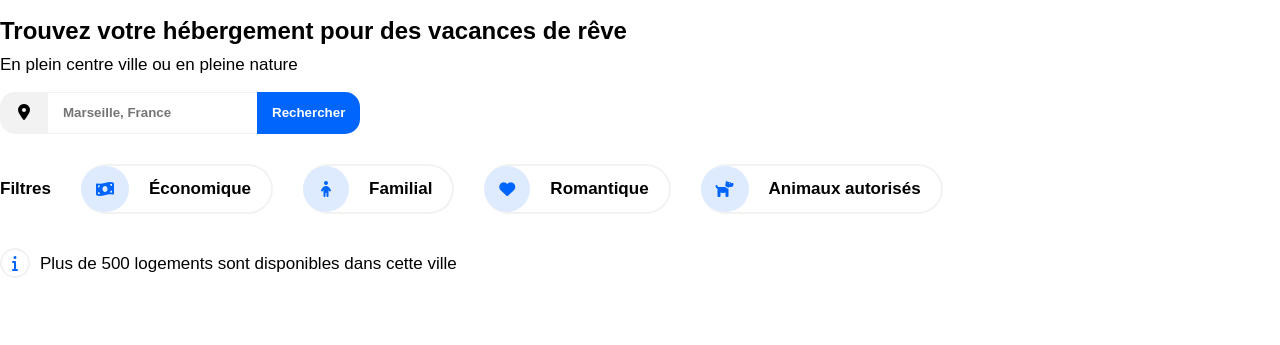
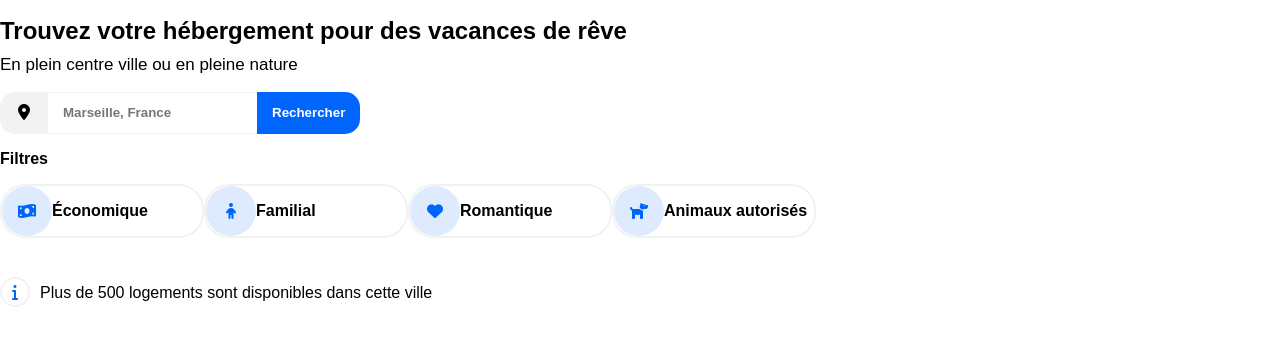
Before and after one commit to Bisuke76/AxelBurguiere_2_12072021, a plain HTML site: page index.html in a window 1280 px wide. Shown: the part 87-432 px from the top of the page. Drawn offline with Linux system fonts and the light colour scheme; a web font is replaced by a local one.

Commit message:
code propre pour les filtres

```diff
--- a/index.html
+++ b/index.html
@@ -47,30 +47,38 @@
         </form>
         <!-- FORMULAIRE -->
         <!-- FILTRES -->
-        <section class="filters">
-            <h3>Filtres</h3>
-            <div class="economy">
-                <i class="fas fa-money-bill-wave"></i>
-                <h3>Économique</h3>
+        <p class="Filtres_P">Filtres</p>
+        <section class="section_filters">
+            <div class="filters_titles">
+                <div class="logofilters">
+                    <i class="fas fa-money-bill-wave"></i>
+                </div>
+                <p class="Filtres">Économique</p>
             </div>
-            <div class="family">
-                <i class="fas fa-child"></i>
-                <h3>Familial</h3>
+            <div class="filters_titles">
+                <div class="logofilters">
+                    <i class="fas fa-child"></i>
+                </div>
+                <p class="Filtres">Familial</p>
             </div>
-            <div class="romantic">
-                <i class="fas fa-heart"></i>
-                <h3>Romantique</h3>
+            <div class="filters_titles">
+                <div class="logofilters">
+                    <i class="fas fa-heart"></i>
+                </div>
+                <p class="Filtres">Romantique</p>
             </div>
-            <div class="pets_allowed">
-                <i class="fas fa-dog"></i>
-                <h3>Animaux autorisés</h3>
+            <div class="filters_titles">
+                <div class="logofilters">
+                    <i class="fas fa-dog"></i>
+                </div>
+                <p class="Filtres">Animaux autorisés</p>
             </div>
         </section>
-        <!-- FILTRES -->
+        <!--FILTRES -->
         <!-- INFORMATION -->
         <section class="information">
             <i class="fas fa-info"></i>
-            <h3>Plus de 500 logements sont disponibles dans cette ville</h3>
+            <p>Plus de 500 logements sont disponibles dans cette ville</p>
         </section>
         <!-- INFORMATION -->
     </div>
--- a/style.css
+++ b/style.css
@@ -134,6 +134,8 @@ form{
     color: white;
     padding: 0px 10px 0px 10px;
     border-radius: 15px;
+    position: relative;
+    right: 10px;
   }
   button{
     border: none;
@@ -141,119 +143,52 @@ form{
     background-color: #0065FC;
   }
 }
-/*mise en forme filtres */
-.filters{
+/* mise en forme filtres */
+.section_filters{
+  display: flex;
+  flex-wrap: wrap;
+}
+
+.Filtres, .Filtres_P{
+  font-weight: bold;
+}
+.filters_titles{
   display: flex;
   align-items: center;
-  flex-wrap: wrap;
-  padding-top: 30px;
+  width: 200px;
+  border-radius: 25px;
+  border: 2px solid #F2F2F2;
 }
-.filters h3{
-  font-weight: bold;
-  margin-bottom: 10px;
+.logofilters{
+  display: flex;
+  justify-content: center;
+  align-items: center;
+  height: 50px;
+  width: 50px;
+  border-radius: 50px;
+  background-color: #DEEBFF;
+  color: #0065FC;
 }
-.economy{
-  display: flex;
-  align-items: center;
-  margin-left: 30px;
-  border: 2px solid #F2F2F2;
-  border-radius: 50px;
-  border-left: none;
-}
-.economy i{
-  color: #0065FC;
-  background-color: #DEEBFF;
-  padding: 15px;
-  border-radius: 50px;
-}
-.economy h3{
-  padding: 0px 20px 0px 20px;
-}
-.economy:hover{
+/* changement apparence filtres */
+.filters_titles:hover{
   background-color: #DEEBFF;
   transition-duration: 0.5s;
 }
-.family{
-  display: flex;
-  align-items: center;
-  margin-left: 30px;
-  border: 2px solid #F2F2F2;
-  border-radius: 50px;
-  border-left: none;
-}
-.family i{
-  color: #0065FC;
-  background-color: #DEEBFF;
-  padding: 15px 18px 15px 18px;
-  border-radius: 50%;
-}
-.family h3{
-  padding: 0px 20px 0px 20px;
-}
-.family:hover{
-  background-color: #DEEBFF;
-  transition-duration: 0.5s;
-}
-.romantic{
-  display: flex;
-  align-items: center;
-  margin-left: 30px;
-  border: 2px solid #F2F2F2;
-  border-radius: 50px;
-  border-left: none;
-}
-.romantic i{
-  color: #0065FC;
-  background-color: #DEEBFF;
-  padding: 15px;
-  border-radius: 50px;
-}
-.romantic h3{
-  padding: 0px 20px 0px 20px;
-}
-.romantic:hover{
-  background-color: #DEEBFF;
-  transition-duration: 0.5s;
-}
-.pets_allowed{
-  display: flex;
-  align-items: center;
-  margin-left: 30px;
-  border: 2px solid #F2F2F2;
-  border-radius: 50px;
-  border-left: none;
-}
-.pets_allowed i{
-  color: #0065FC;
-  background-color: #DEEBFF;
-  padding: 15px;
-  border-radius: 50px;
-}
-.pets_allowed h3{
-  padding: 0px 20px 0px 20px;
-}
-.pets_allowed:hover{
-  background-color: #DEEBFF;
-  transition-duration: 0.5s;
-}
+
+
 /* filtres affichage responsive */
 @media all and (max-width: 770px){
-  .filters{
-    padding-top: inherit;
-    margin-top: -35px;
+  .section_filters{
+    width: 100%;
+    padding-left: 15px;
   }
-  .economy{
-    margin: 100px 0 0 -50px;
+  .filters_titles{
+    width: 50%;
   }
-  .family{
-    margin: 100px 0 0 10px;
+  .Filtres_P{
+    padding-left: 20px;
   }
-  .romantic{
-    margin: 15px 0 0 17px;
-  }
-  .pets_allowed{
-    margin: 15px 0 0 17px;
-  }
+
 }
 /* mise en forme info */
 .information{
@@ -261,7 +196,7 @@ form{
   align-items: baseline;
   padding-top: 30px;
 }
-.information h3{
+.information p{
   padding-left: 10px;
 }
 .information i{
```
